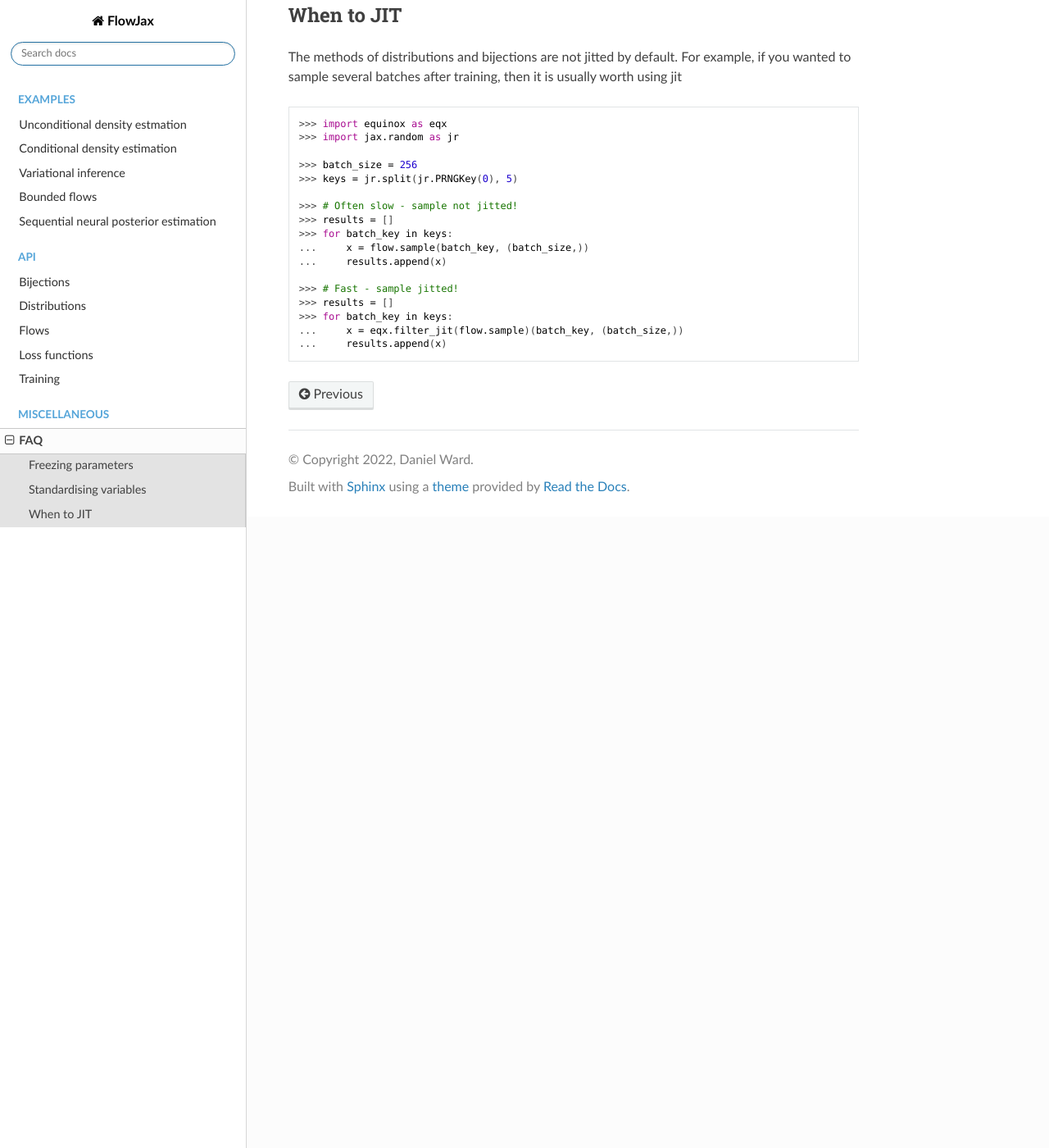
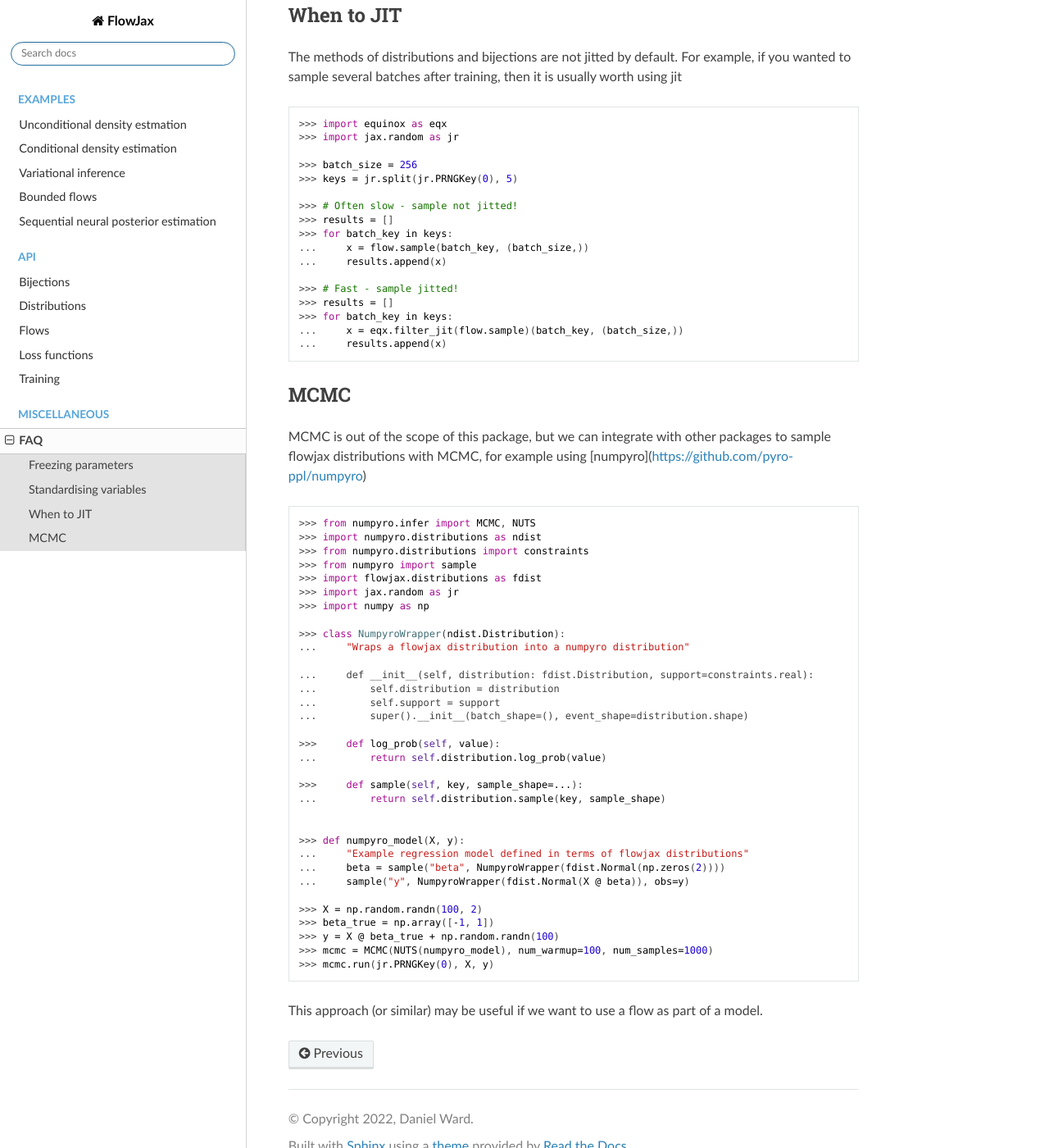
Before and after one commit to danielward27/flowjax, a Sphinx documentation site: the page built from docs/faq.rst, in a window 1280 px wide and 1400 px high, scrolled down 798 px. Shown: the whole window at 82% size. Built offline with Sphinx 7.4.7 and the Read the Docs theme 2.0.0, drawn with Linux system fonts in a browser that asks for light colours.

Commit message:
Add minimal MCMC example

```diff
--- a/docs/faq.rst
+++ b/docs/faq.rst
@@ -80,3 +80,47 @@ The methods of distributions and bijections are not jitted by default. For examp
     >>> for batch_key in keys:
     ...     x = eqx.filter_jit(flow.sample)(batch_key, (batch_size,))
     ...     results.append(x)
+
+MCMC
+^^^^^^^^^^^^^^^^^^^^^^^^^^^^^^^^^^^^^^^^^^^
+MCMC is out of the scope of this package, but we can integrate with other packages to
+sample flowjax distributions with MCMC, for example using [numpyro](https://github.com/pyro-ppl/numpyro)
+
+.. code-block:: python
+
+    >>> from numpyro.infer import MCMC, NUTS
+    >>> import numpyro.distributions as ndist
+    >>> from numpyro.distributions import constraints
+    >>> from numpyro import sample
+    >>> import flowjax.distributions as fdist
+    >>> import jax.random as jr
+    >>> import numpy as np
+
+    >>> class NumpyroWrapper(ndist.Distribution):
+    ...     "Wraps a flowjax distribution into a numpyro distribution"
+
+    ...     def __init__(self, distribution: fdist.Distribution, support=constraints.real):
+    ...         self.distribution = distribution
+    ...         self.support = support
+    ...         super().__init__(batch_shape=(), event_shape=distribution.shape)
+
+    >>>     def log_prob(self, value):
+    ...         return self.distribution.log_prob(value)
+
+    >>>     def sample(self, key, sample_shape=...):
+    ...         return self.distribution.sample(key, sample_shape)
+
+
+    >>> def numpyro_model(X, y):
+    ...     "Example regression model defined in terms of flowjax distributions"
+    ...     beta = sample("beta", NumpyroWrapper(fdist.Normal(np.zeros(2))))
+    ...     sample("y", NumpyroWrapper(fdist.Normal(X @ beta)), obs=y)
+
+    >>> X = np.random.randn(100, 2)
+    >>> beta_true = np.array([-1, 1])
+    >>> y = X @ beta_true + np.random.randn(100)
+    >>> mcmc = MCMC(NUTS(numpyro_model), num_warmup=100, num_samples=1000)
+    >>> mcmc.run(jr.PRNGKey(0), X, y)
+
+This approach (or similar) may be useful if we want to use a flow as part of a
+model.
```
